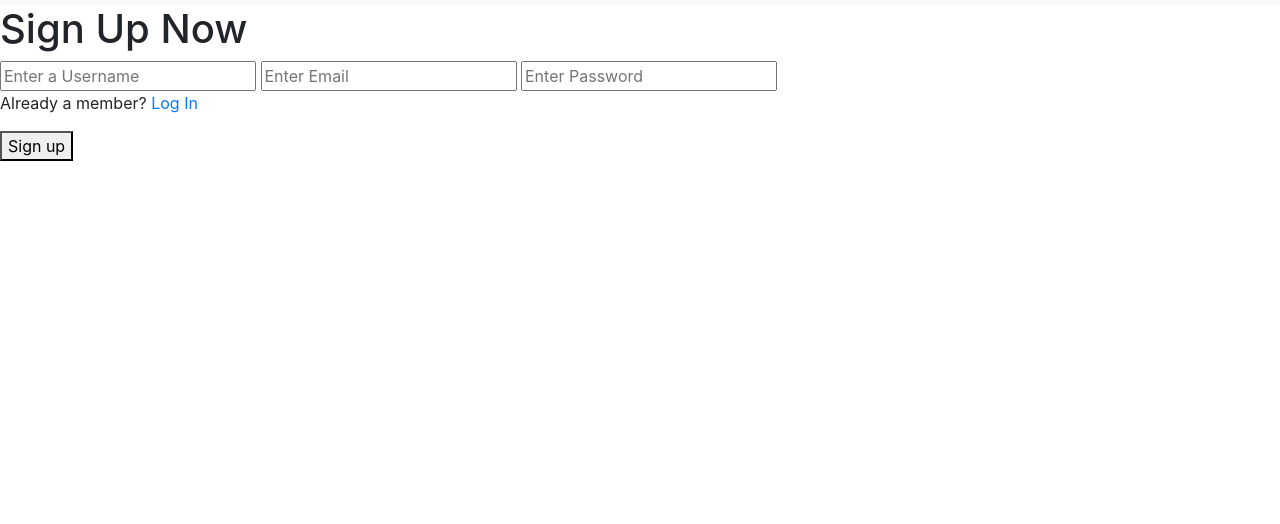
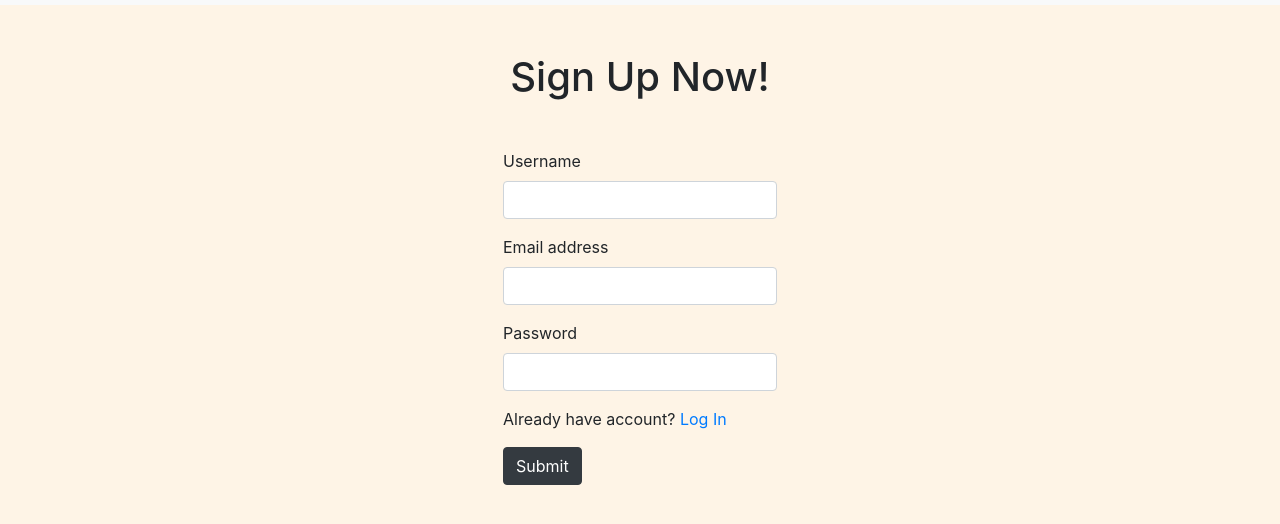
Before and after one commit to hao199/Brews-Co, a website: page dist/signup.html in a window 1280 px wide. Shown: the part 58-582 px from the top of the page. Drawn offline with nearby package versions, Linux system fonts and the light colour scheme.

Commit message:
Update sign up and login from html to bootstrap

```diff
--- a/dist/signup.html
+++ b/dist/signup.html
@@ -4,11 +4,12 @@
     <meta charset="UTF-8">
     <meta http-equiv="X-UA-Compatible" content="IE=edge">
     <meta name="viewport" content="width=device-width, initial-scale=1.0">
-    <link rel="stylesheet" type="text/css" href="style.css">
     <link rel="stylesheet" href="https://cdn.jsdelivr.net/npm/bootstrap@4.5.3/dist/css/bootstrap.min.css" integrity="sha384-TX8t27EcRE3e/ihU7zmQxVncDAy5uIKz4rEkgIXeMed4M0jlfIDPvg6uqKI2xXr2" crossorigin="anonymous">
     <link rel="stylesheet" href="https://cdn.jsdelivr.net/npm/bootstrap-icons@1.8.1/font/bootstrap-icons.css">
+    <link rel="stylesheet" type="text/css" href="style.css">
     <title>SignUpPage</title>
 </head>
+<script type="module" src="checkuserlogin.js"></script>
 <body>
   <!--Navigation Bar-->
   <nav class="navbar navbar-expand-lg navbar-light bg-light">
@@ -44,22 +45,31 @@
       </div>
     </div>
   </nav>
+    <main>
 
-    <main>
-        <div class="signup">
-            <h1>Sign Up Now</h1>
-            <form>
-                <input type="text" class="input-box" id="username" placeholder="Enter a Username">
-                <input type="email" class="input-box" id="email" placeholder="Enter Email">
-                <input type="password" class="input-box" id="password" placeholder="Enter Password">
-                <p>Already a member? <a href="login.html">Log In</a></p>
-                <button type="button" class="signup-btn" id="signup-btn">Sign up</button>
-                <div id="response">
+      <h1 class="text-center mb-5 mt-5">Sign Up Now!</h1>
+      <div class="container d-flex justify-content-center">
+        <div class="row">
+          <form>
+            <div class="mb-3">
+              <label for="exampleInputText1" class="form-label">Username</label>
+              <input type="text" class="form-control" id="username">
+            </div>
+            <div class="mb-3">
+              <label for="exampleInputEmail1" class="form-label">Email address</label>
+              <input type="email" class="form-control" id="email" aria-describedby="emailHelp">
+            </div>
+            <div class="mb-3">
+              <label for="exampleInputPassword1" class="form-label">Password</label>
+              <input type="password" class="form-control" id="password">
+            </div>
+            <p>Already have account? <a href="login.html">Log In</a></p>
+            <button type="button"  id="signup-btn" class="btn btn-dark">Submit</button>
+            <div id="response"></div>
+          </form>
+        </div>
+      </div>
 
-                </div>
-            </form>
-
-        </div>
     </main>
 
 
```
Also changed, not shown: dist/login.html (+15 -4 lines).
